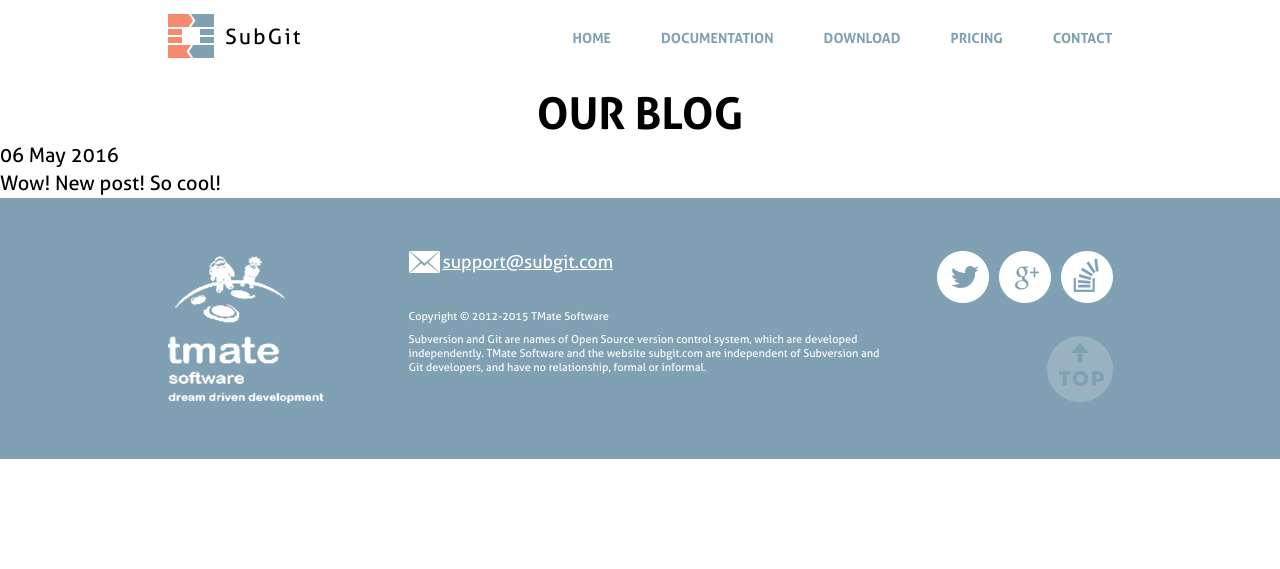
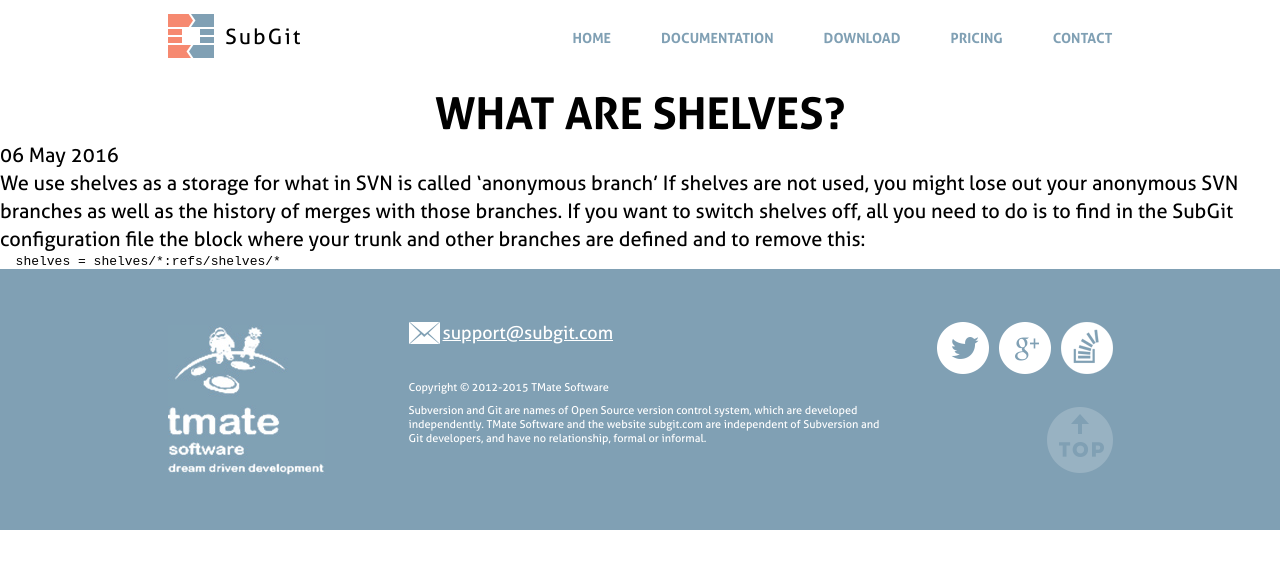
Before and after one commit to waaa/tmate.github.io, a Jekyll site: the page built from _posts/2016-05-06-we-really-wanted-a-blog.md, in a window 1280 px wide. Shown: the top 569 px of the page. Built offline with Jekyll 4.4.1, drawn with Linux system fonts in a browser that asks for light colours; Markdown is read by kramdown in place of the engine named in the settings; comment, search, counter and statistics services are not loaded.

Commit message:
Update 2016-05-06-we-really-wanted-a-blog.md

```diff
--- a/_posts/2016-05-06-we-really-wanted-a-blog.md
+++ b/_posts/2016-05-06-we-really-wanted-a-blog.md
@@ -1,7 +1,11 @@
 ---
 layout: post
-title: "Our blog"
+title: "What are shelves?"
 date: 2016-05-06
 ---
 
-Wow! New post! So cool!
+We use shelves as a storage for what in SVN is called ‘anonymous branch’
+If shelves are not used, you might lose out your anonymous SVN branches as well as the history of merges with those branches.
+If you want to switch shelves off, all you need to do is to find in the SubGit configuration file the block where your trunk and other branches are defined and to remove this:
+
+	  shelves = shelves/*:refs/shelves/*
```
